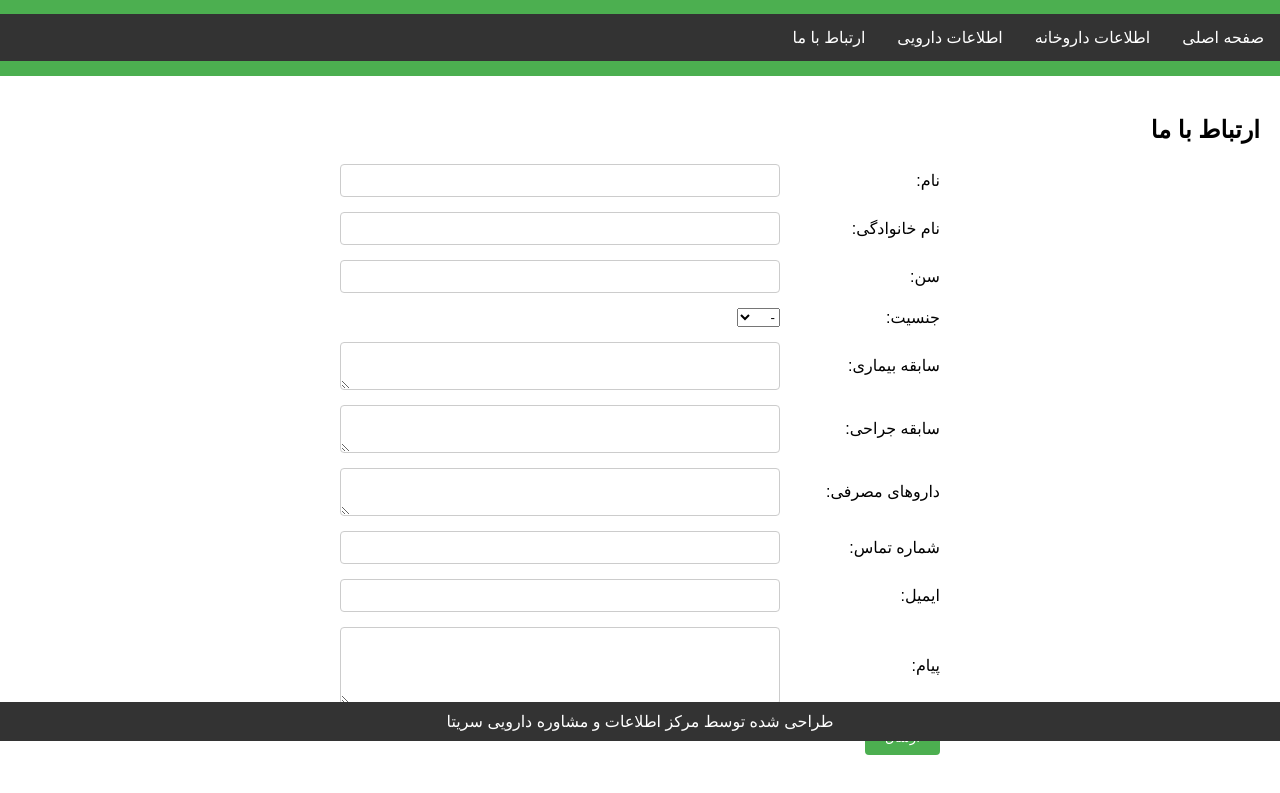
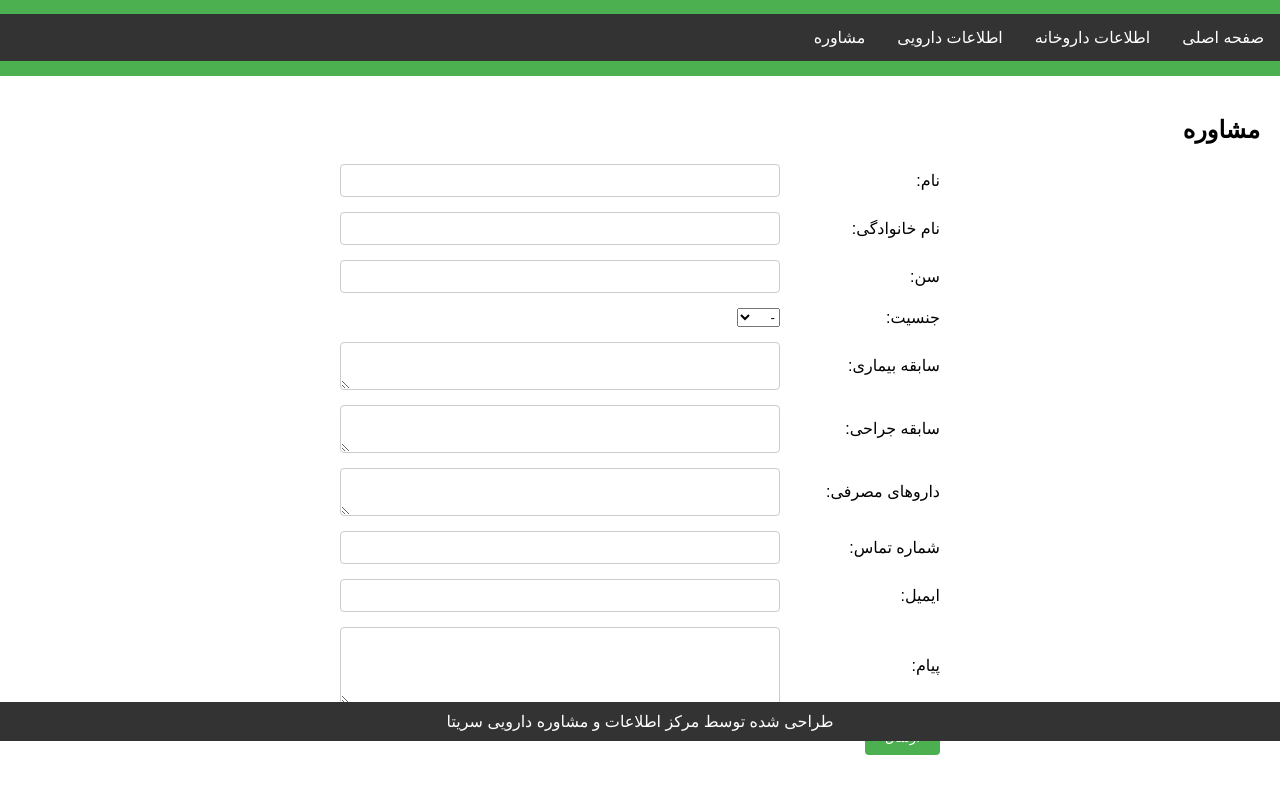
Before and after one commit to CeritaMedicalConsult/CeritaMedicalConsult.github.io, a plain HTML site: page contact.html in a window 1280 px wide. Shown: the part 59-852 px from the top of the page. Drawn offline with Linux system fonts and the light colour scheme.

Commit message:
change contact us

```diff
--- a/contact.html
+++ b/contact.html
@@ -15,13 +15,13 @@
                 <li><a href="index.html">صفحه اصلی</a></li>
                 <li><a href="drugstore.html">اطلاعات داروخانه</a></li>
                 <li><a href="drug.html">اطلاعات دارویی</a></li>
-                <li><a href="contact.html">ارتباط با ما</a></li>
+                <li><a href="contact.html">مشاوره</a></li>
             </ul>
         </nav>
     </header>
     <main>
         <section>
-            <h1>ارتباط با ما</h1>
+            <h1>مشاوره</h1>
             <form action="https://formspree.io/f/xgvvkwop" id="contact-form" method="POST" target="_blank" onsubmit="return handleFormSubmit(event);">
                 <div class="form-group">
                     <label for="first-name">نام:</label>
```
Also changed, not shown: drug.html (+1 -1 lines), drugstore.html (+1 -1 lines), index.html (+1 -1 lines).
